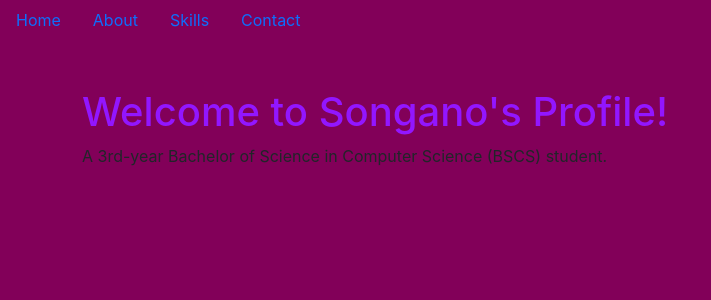
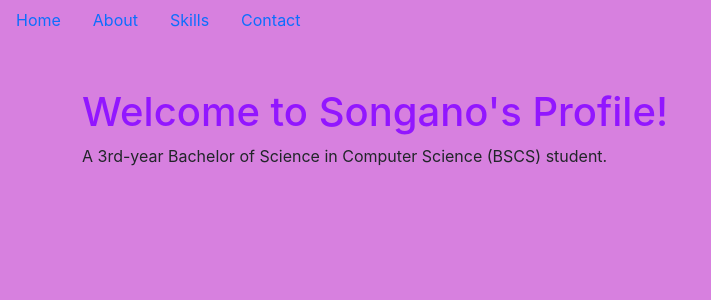
Before and after one commit to mariaaa-11/SonganoRepo, a React (Create React App) app: page / in a window 1280 px wide. Shown: the top 300 px of the page, without its empty margins (0-711 px from the left). Built offline with nearby package versions, Linux system fonts and the light colour scheme.

Commit message:
Update customStyles.css

```diff
--- a/src/customStyles.css
+++ b/src/customStyles.css
@@ -19,7 +19,7 @@
   }
   /* For the entire page */
 body {
-  background-color: rgb(130, 0, 89); /* Change to any color you prefer */
+ background-color: rgb(215, 128, 223); /* Change to any color you prefer */
 }
 
 /* For a specific container */
```
